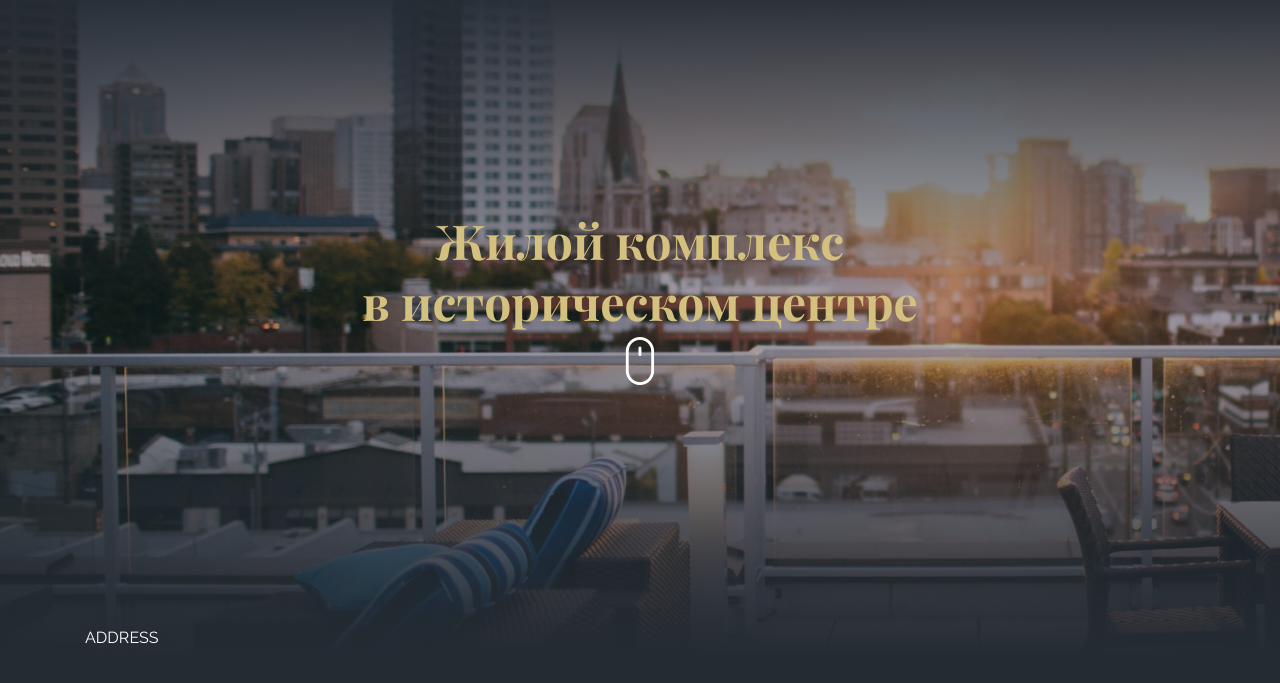
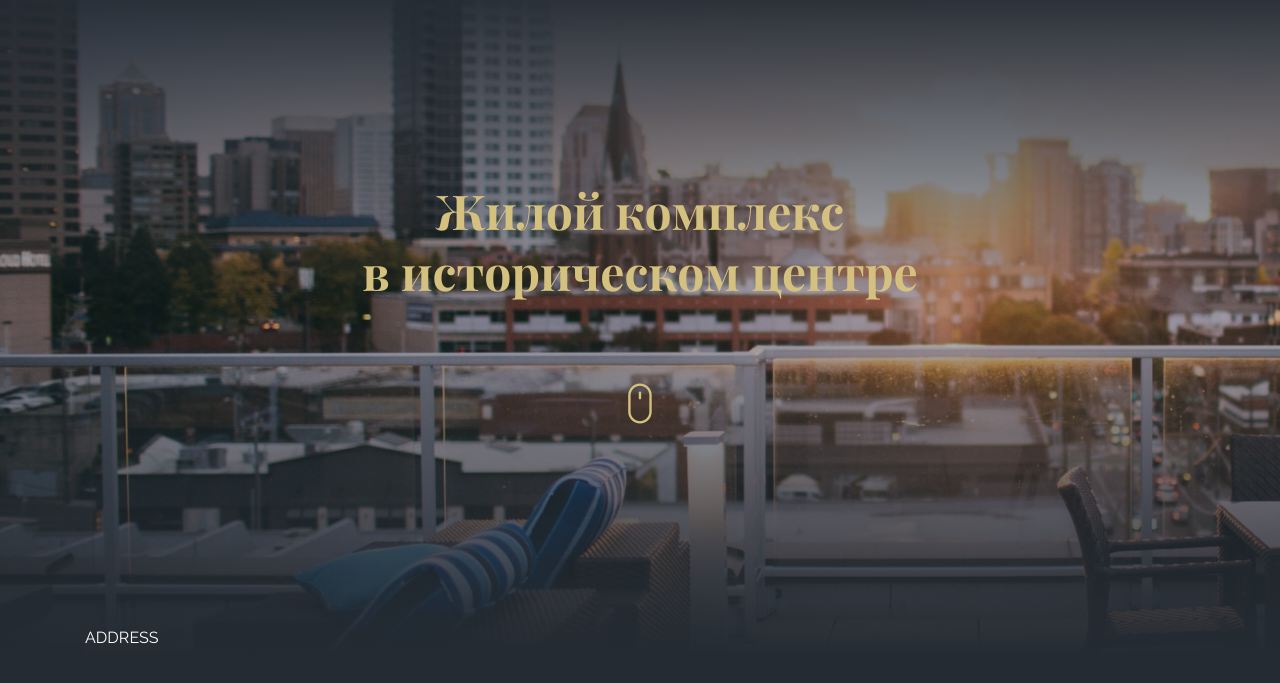
Before and after one commit to codui/loft-house, a website: page docs/index.html in a window 1280 px wide. Shown: the part 119-802 px from the top of the page. Drawn offline with Linux system fonts and the light colour scheme; files whose address does not match are found by name.

Commit message:
Update site

```diff
--- a/docs/css/main.css
+++ b/docs/css/main.css
@@ -213,7 +213,7 @@ sup {
 
 ._icon-mouse::before {
   content: "\e906";
-  color: inherit;
+  color: #d4c17f;
 }
 
 ._icon-phone::before {
@@ -335,6 +335,29 @@ a:hover {
   text-align: center;
 }
 
+.title {
+  min-height: 16.375rem;
+  padding-top: 0.625rem;
+  display: -webkit-box;
+  display: -ms-flexbox;
+  display: flex;
+  -webkit-box-orient: vertical;
+  -webkit-box-direction: normal;
+      -ms-flex-direction: column;
+          flex-direction: column;
+  -webkit-box-pack: justify;
+      -ms-flex-pack: justify;
+          justify-content: space-between;
+}
+
+._icon-mouse {
+  font-size: 2.5rem;
+}
+
+._icon-mouse:hover::before {
+  color: #ffffff;
+}
+
 nav {
   font-size: 0.875rem;
 }
```
Also changed, not shown: 1 other file.
